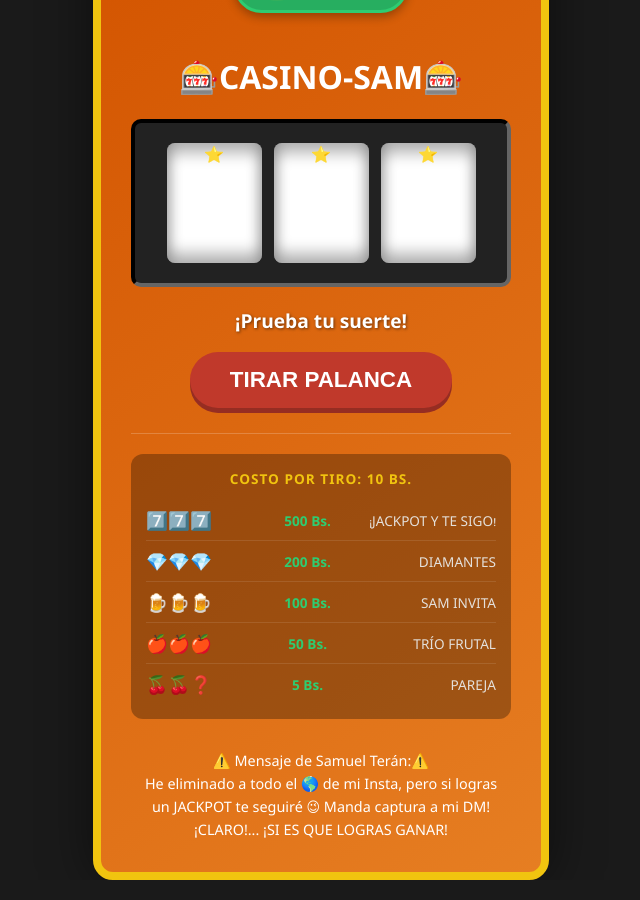
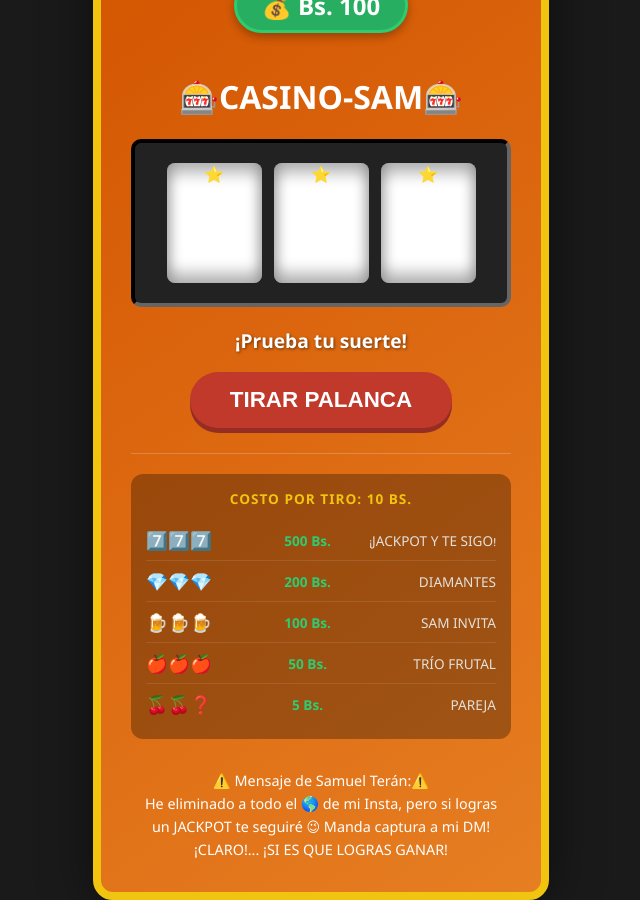
Before and after one commit to samuelteran/tragamonedas, a plain HTML site: page index.html in a window 1280 px wide. Shown: the whole page, without its empty margins (319-959 px from the left). Drawn offline with Linux system fonts and the light colour scheme.

Commit message:
Adjust .cartera margin for better layout
Added margin-top to .cartera class for spacing.

```diff
--- a/style_v2.css
+++ b/style_v2.css
@@ -29,6 +29,7 @@ body {
     border-radius: 50px;
     font-size: 1.5rem;
     font-weight: bold;
+    margin-top: 40px; /* <--- AÑADE ESTO: Ajusta el número si necesitas que baje más */
     margin-bottom: 20px;
     border: 3px solid #2ecc71;
     display: inline-block;
@@ -187,4 +188,5 @@ hr {
     width: 100%;
     max-width: 400px;
     font-weight: normal; /* Esto asegura que el texto se vea derecho */
+
 }
```
